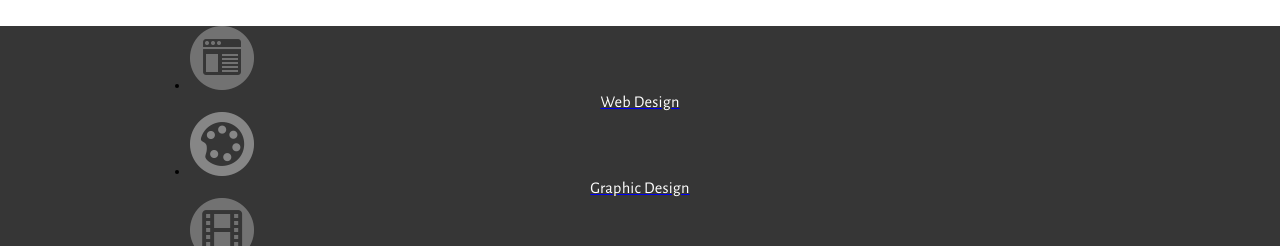
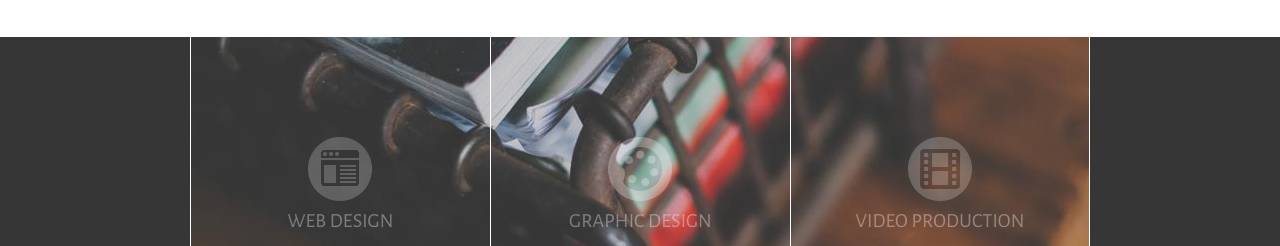
Before and after one commit to LukaHuang/psd-to-html-practice1-portfolio, a plain HTML site: page index.html in a window 1280 px wide. Shown: the part 161-407 px from the top of the page. Drawn offline with nearby package versions, Linux system fonts and the light colour scheme.

Commit message:
styling feature section

```diff
--- a/index.html
+++ b/index.html
@@ -116,6 +116,7 @@
     </div> <!-- container -->
     <span class="copyright">&copy;copyright 2014, My Porfolio Design</span>
   </footer>
+  <script src="http://code.jquery.com/jquery-1.11.0.min.js"></script>
   <script type="text/javascript" src="http://localhost:35729/livereload.js"></script>
 </body>
 </html>
--- a/style/site.css
+++ b/style/site.css
@@ -43,7 +43,7 @@ header h1, h3{
 }
 
 header h1 {
-  margin-top: 33px;
+  margin-top: 44px;
 }
 
 header h3{
@@ -117,5 +117,44 @@ nav {
 
 .feature h3{
   color: #fff;
+  font-weight: normal;
+  font-size: 20px;
+}
+
+.feature-list{
+  list-style: none;
+  height: 300px;
+  background: url("../images/feature-bg.jpg");
+}
+
+.feature-list li{
+  width: 33.333333%;
+  height: 300px;
+  float: left;
+  border-left: 1px solid white;
+  box-sizing: border-box;
+  text-align: center;
+  text-transform: uppercase;
+  padding-top: 100px;
+
+}
+
+.feature-list li:last-child {
+  border-right: 1px solid white;
+}
+
+.feature-list li a{
   text-decoration: none;
+  opacity: 0.7;
 }
+
+.feature-list li a h3{
+  margin-top: 5px;
+  text-decoration: none;
+  opacity: 0.5;
+}
+
+.feature-list li a:hover h3{
+  text-decoration: none;
+  opacity: 1;
+}
```
